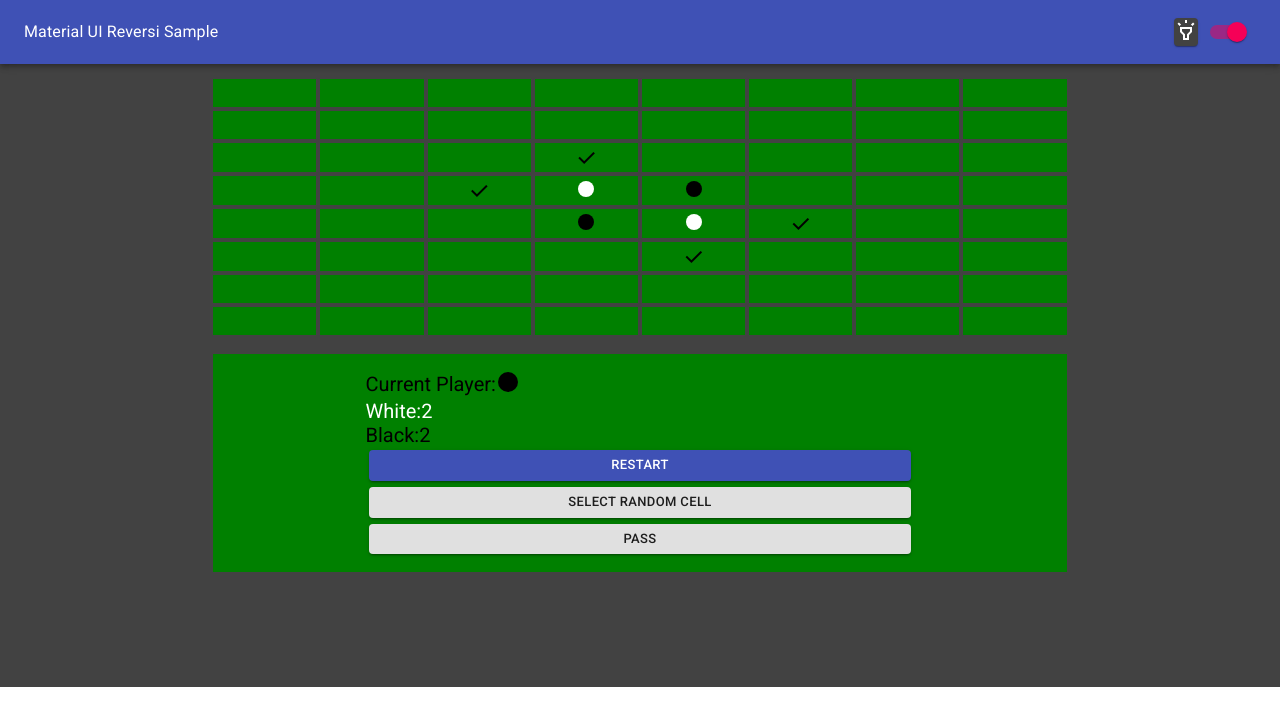
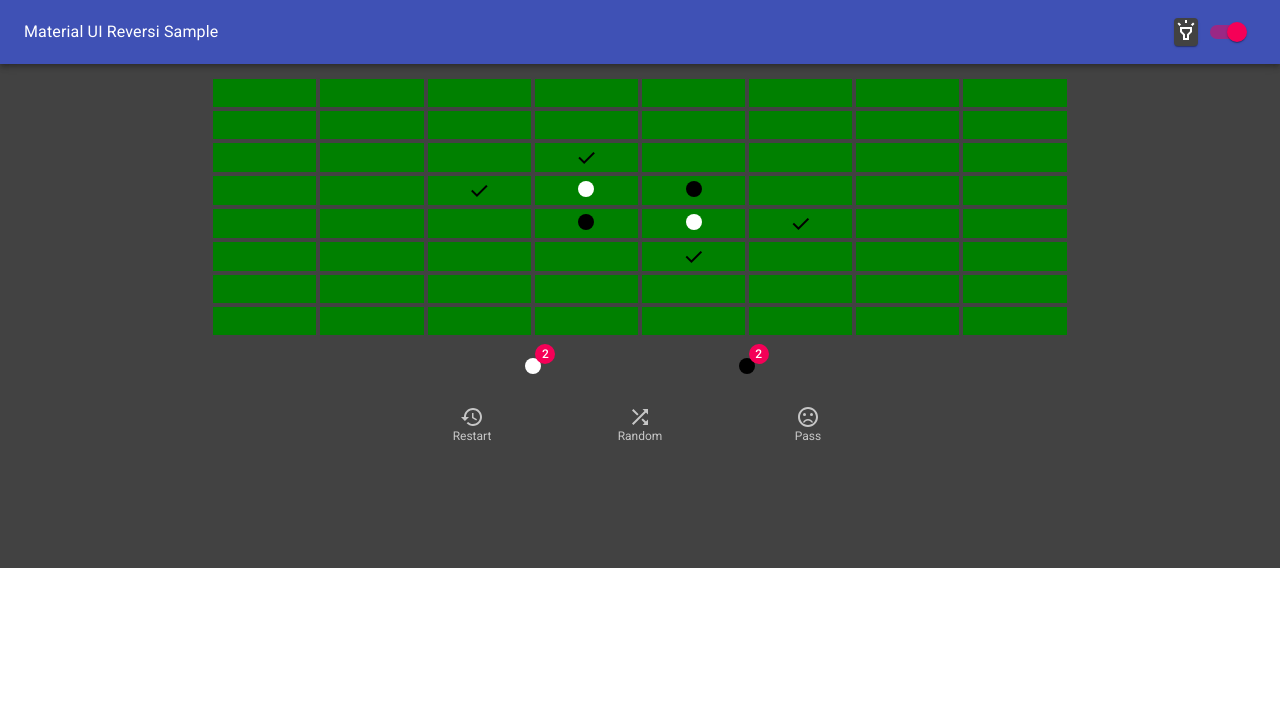
Before and after one commit to snerks/react-mui-reversi-ts, a React (Create React App) app: page / in a window 1280 px wide. Shown: the top 726 px of the page. Built offline with nearby package versions, Linux system fonts and the light colour scheme.

Commit message:
Use Badge and Navigation

```diff
--- a/src/components/GameBoardList.tsx
+++ b/src/components/GameBoardList.tsx
@@ -2,8 +2,23 @@ import React, {
     useState, /*, useEffect */
     useEffect
 } from "react";
-import { GridList, GridListTile, makeStyles, createStyles, Grid, Button } from "@material-ui/core";
-// import FiberManualRecordIcon from '@material-ui/icons/FiberManualRecord';
+import {
+    GridList,
+    GridListTile,
+    makeStyles,
+    createStyles,
+    Grid,
+    Button,
+    BottomNavigation,
+    BottomNavigationAction,
+    Badge
+} from "@material-ui/core";
+import FiberManualRecordIcon from '@material-ui/icons/FiberManualRecord';
+import RestoreIcon from '@material-ui/icons/Restore';
+import FavoriteIcon from '@material-ui/icons/Favorite';
+import LocationOnIcon from '@material-ui/icons/LocationOn';
+import ShuffleIcon from '@material-ui/icons/Shuffle';
+import SentimentVeryDissatisfied from '@material-ui/icons/SentimentVeryDissatisfied';
 import { GameCellIsWhiteStatus } from "../types/CustomTypes";
 import GameCell from "./GameCell";
 // import { GameBoardState } from "./GameBoard";
@@ -451,7 +466,7 @@ const GameBoardList: React.FC<GameBoardListProps> = ({ initialBoard }) => {
     console.log("validCells", validCells);
 
     const currentPlayerContent = (
-        <div className="row" /* role="alert" */ style={{ background: "green", padding: 15 }}>
+        <div className="row" /* role="alert" */ /* style={{ background: "green", padding: 15 }} */>
             {/* {
                 isGameFinished &&
                 <div className="col-md-12">
@@ -484,7 +499,7 @@ const GameBoardList: React.FC<GameBoardListProps> = ({ initialBoard }) => {
                     <div>Black: <span>{blackPlayerCells.length}</span></div>
                 </div>
             </div> */}
-
+            {/*
             {
                 isGameFinished &&
                 <Grid item container>
@@ -498,9 +513,9 @@ const GameBoardList: React.FC<GameBoardListProps> = ({ initialBoard }) => {
                     </Grid>
                     <Grid item xs={1} sm={2} />
                 </Grid>
-            }
+            } */}
 
-            {
+            {/* {
                 isGameFinished && passCount > 1 &&
                 <Grid item container>
                     <Grid item xs={1} sm={2} />
@@ -513,9 +528,9 @@ const GameBoardList: React.FC<GameBoardListProps> = ({ initialBoard }) => {
                     </Grid>
                     <Grid item xs={1} sm={2} />
                 </Grid>
-            }
+            } */}
 
-            {
+            {/* {
                 !isGameFinished &&
                 <Grid item container>
                     <Grid item xs={1} sm={2} />
@@ -533,9 +548,10 @@ const GameBoardList: React.FC<GameBoardListProps> = ({ initialBoard }) => {
                     </Grid>
                     <Grid item xs={1} sm={2} />
                 </Grid>
-            }
+            } */}
 
-            <Grid item container>
+
+            {/* <Grid item container>
                 <Grid item xs={1} sm={2} />
                 <Grid item xs={10} sm={8} alignItems="center" alignContent="space-between" container>
                     <Grid item>
@@ -550,9 +566,9 @@ const GameBoardList: React.FC<GameBoardListProps> = ({ initialBoard }) => {
                     </Grid>
                 </Grid>
                 <Grid item xs={1} sm={2} />
-            </Grid>
+            </Grid> */}
 
-            <Grid item container>
+            {/* <Grid item container>
                 <Grid item xs={1} sm={2} />
                 <Grid item xs={10} sm={8} alignItems="center" alignContent="space-between" container>
                     <Grid item>
@@ -567,9 +583,75 @@ const GameBoardList: React.FC<GameBoardListProps> = ({ initialBoard }) => {
                     </Grid>
                 </Grid>
                 <Grid item xs={1} sm={2} />
+            </Grid> */}
+
+            <Grid item container alignItems="center" alignContent="space-between">
+                <Grid item xs={3} />
+                <Grid item xs={3} container>
+                    <Grid item container justify="center">
+                        <Badge color="secondary" showZero badgeContent={whitePlayerCells.length}>
+                            <div style={{ color: "white" }}>
+                                <FiberManualRecordIcon />
+                            </div>
+                        </Badge>
+                    </Grid>
+                </Grid>
+                <Grid item xs={3} container>
+                    <Grid item container justify="center">
+                        <Badge color="secondary" showZero badgeContent={blackPlayerCells.length}>
+                            <div style={{ color: "black" }}>
+                                <FiberManualRecordIcon />
+                            </div>
+                        </Badge>
+                    </Grid>
+                </Grid>
+                <Grid item xs={3} />
             </Grid>
 
-            <Grid item container>
+            {
+                isGameFinished &&
+                <Grid item container alignItems="center" alignContent="space-between">
+                    <Grid item xs={1} sm={2} />
+                    <Grid item xs={10} sm={8} container>
+                        <Grid item>
+                            <div style={{ fontSize: '14px', color: winnerName }}>
+                                <span>Winner is {winnerName}!</span>
+                            </div>
+                        </Grid>
+                    </Grid>
+                    <Grid item xs={1} sm={2} />
+                </Grid>
+            }
+            {
+                isGameFinished && passCount > 1 &&
+                <Grid item container>
+                    <Grid item xs={1} sm={2} />
+                    <Grid item xs={10} sm={8} alignItems="center" alignContent="space-between" container>
+                        <Grid item>
+                            <div style={{ fontSize: '14px', color: winnerName }}>
+                                <span>Both players have passed - game finished early</span>
+                            </div>
+                        </Grid>
+                    </Grid>
+                    <Grid item xs={1} sm={2} />
+                </Grid>
+            }
+
+            {/* <Grid item container>
+                <Grid item xs={1} sm={2} />
+                <Grid item xs={10} sm={8} alignItems="center" alignContent="space-between" container>
+                    <Grid item>
+                        <Badge color="secondary" badgeContent={blackPlayerCells.length}>
+                            <div style={{ color: "black" }}>
+                                <FiberManualRecordIcon />
+                            </div>
+                        </Badge>
+                    </Grid>
+                </Grid>
+                <Grid item xs={1} sm={2} />
+            </Grid> */}
+
+            {/* <Grid item container>
                 <Grid item xs={1} sm={2} />
                 <Grid item xs={10} sm={8} alignItems="center" alignContent="space-between" container>
                     <Button size="small" variant="contained" color="primary" fullWidth style={{ margin: 3 }} onClick={() => restart()}>
@@ -603,7 +685,7 @@ const GameBoardList: React.FC<GameBoardListProps> = ({ initialBoard }) => {
                     }
                 </Grid>
                 <Grid item xs={1} sm={2} />
-            </Grid>
+            </Grid> */}
         </div>
     );
 
@@ -644,6 +726,34 @@ const GameBoardList: React.FC<GameBoardListProps> = ({ initialBoard }) => {
             <br />
             {currentPlayerContent}
 
+            <BottomNavigation
+                value={null}
+                onChange={(event, newValue) => {
+                    // setValue(newValue);
+                    console.log(newValue);
+
+                    if (newValue === 0) {
+                        restart();
+                        return;
+                    }
+
+                    if (newValue === 1) {
+                        selectRandomValidCell();
+                        return;
+                    }
+
+                    if (newValue === 2) {
+                        pass();
+                        return;
+                    }
+                }}
+                showLabels
+                className={classes.root}
+            >
+                <BottomNavigationAction label="Restart" icon={<RestoreIcon />} />
+                <BottomNavigationAction label="Random" icon={<ShuffleIcon />} />
+                <BottomNavigationAction label="Pass" icon={<SentimentVeryDissatisfied />} />
+            </BottomNavigation>
         </div>
     );
 }
```
